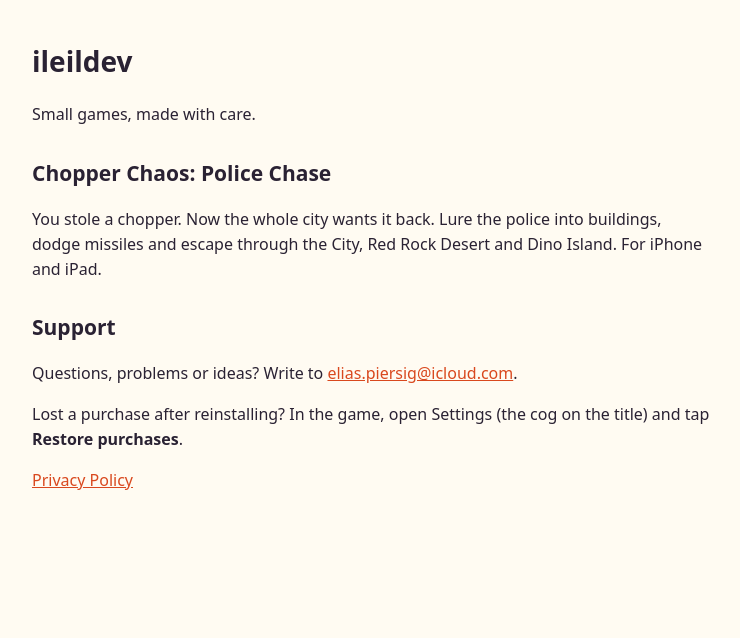
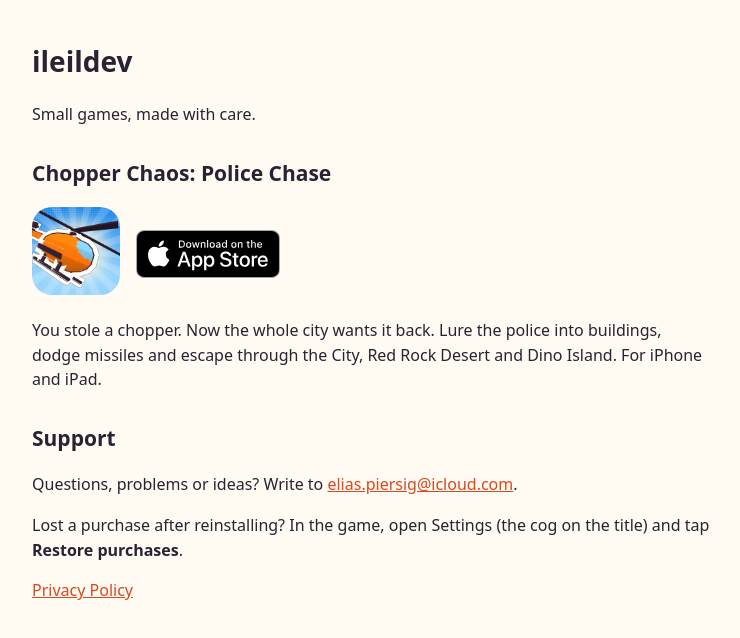
Before and after one commit to TelinoT/TelinoT.github.io, a plain HTML site: page index.html in a window 1280 px wide. Shown: the whole page, without its empty margins (268-1008 px from the left). Drawn offline with Linux system fonts and the light colour scheme.

Commit message:
Chopper Chaos is live: App Store badge, icon and Smart App Banner
Co-Authored-By: Claude Opus 5.5 <noreply@anthropic.com>

```diff
--- a/index.html
+++ b/index.html
@@ -4,10 +4,14 @@
 <meta charset="utf-8">
 <meta name="viewport" content="width=device-width, initial-scale=1">
 <title>ileildev</title>
+<meta name="apple-itunes-app" content="app-id=6826357768">
 <style>
   body { max-width: 680px; margin: 40px auto; padding: 0 16px; font: 16px/1.55 system-ui, sans-serif; color: #2a2233; background: #fffbf2; }
   h1 { font-size: 28px; } h2 { font-size: 21px; margin-top: 30px; }
   a { color: #d9481e; }
+  .app { display: flex; gap: 16px; align-items: center; margin: 12px 0; }
+  .app img.icon { width: 88px; height: 88px; border-radius: 20px; flex: none; }
+  .badge img { height: 48px; display: block; }
 </style>
 </head>
 <body>
@@ -15,6 +19,10 @@
 <p>Small games, made with care.</p>
 
 <h2>Chopper Chaos: Police Chase</h2>
+<div class="app">
+  <a href="https://apps.apple.com/app/id6826357768"><img class="icon" src="chopper-chaos-icon.jpg" alt="Chopper Chaos app icon"></a>
+  <a class="badge" href="https://apps.apple.com/app/id6826357768"><img src="app-store-badge.svg" alt="Download on the App Store"></a>
+</div>
 <p>You stole a chopper. Now the whole city wants it back. Lure the police into buildings, dodge missiles and
 escape through the City, Red Rock Desert and Dino Island. For iPhone and iPad.</p>
 
```
Also changed, not shown: app-store-badge.svg (added), chopper-chaos-icon.jpg (added).
